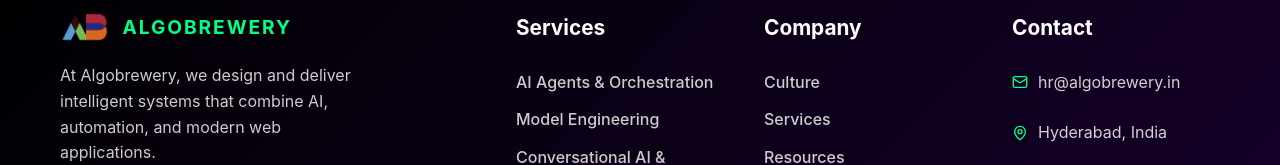
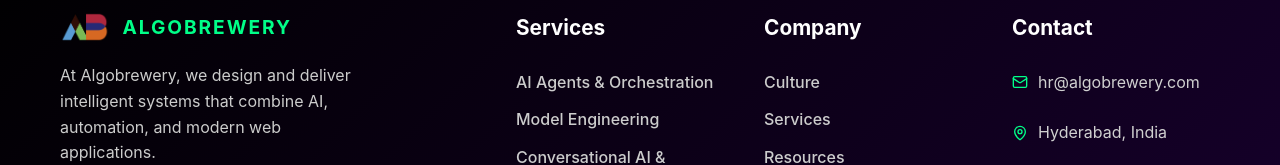
Before and after one commit to MoinAtAlgo/algobrewery-website, a React (Vite) app: page / in a window 1280 px wide. Shown: the part 3967-4132 px from the top of the page. Built offline with nearby package versions, Linux system fonts and the light colour scheme.

Commit message:
Update Footer.jsx

```diff
--- a/src/components/Footer.jsx
+++ b/src/components/Footer.jsx
@@ -84,7 +84,7 @@
             <div className="contact-info">
               <div className="contact-item">
                 <Mail size={16} />
-                <span>hr@algobrewery.in</span>
+                <span>hr@algobrewery.com</span>
               </div>
               {/* <div className="contact-item">
                 <Phone size={16} />
```
